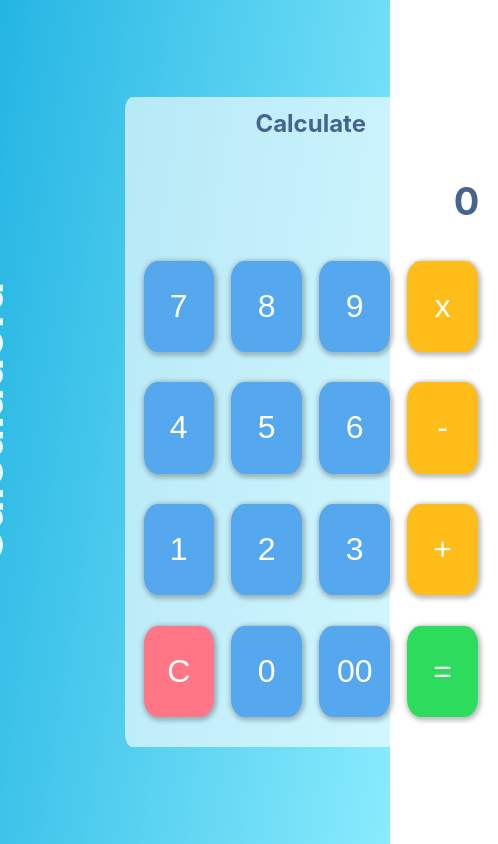
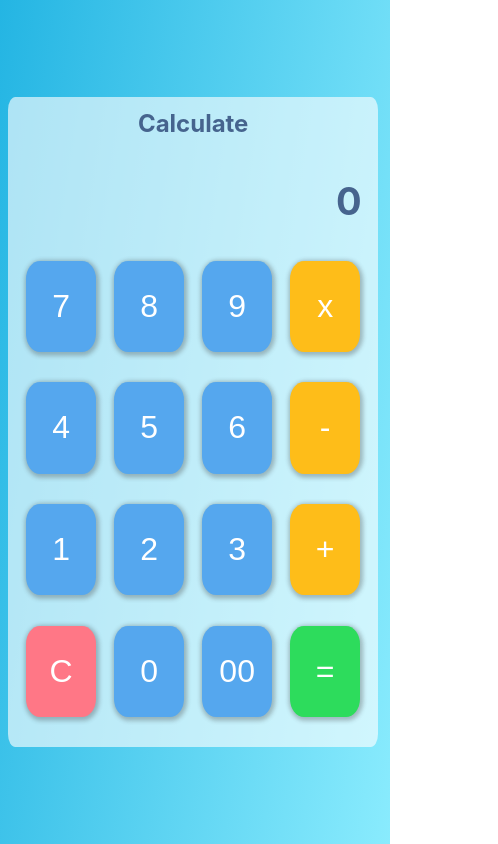
Before and after one commit to Diego-CB/Lab8_web, a React (Vite) app: page / in a window 390 px wide. Shown: the whole page, 498 px wide, since content can reach past the window. Built offline with nearby package versions, Linux system fonts and the light colour scheme.

Commit message:
Mocks para archivos scss

```diff
--- a/jest.config.js
+++ b/jest.config.js
@@ -1,6 +1,7 @@
 module.exports = {
   moduleNameMapper: {
-    '\\.css$': '<rootDir>/mocks/styleMock.js'
+    '\\.css$': '<rootDir>/mocks/styleMock.js',
+    '\\.scss$': '<rootDir>/mocks/styleMock.js'
   },
   testEnvironment: 'jsdom'
 }
--- a/src/styles/App.scss
+++ b/src/styles/App.scss
@@ -52,14 +52,19 @@ $end-gradient: rgba(9,214,252,0.4795051809786415);
 }
 
 @media (max-width: 716px) {
+  .App {
     .App-header {
+      background-color: red;
+
+      h1 {
         font-size: 0;
         width: 0;
         height: 0;
       }
+    }
 
-  .App-header, .main-content {
-    position: relative;
+    .main-content {
       right: 0;
     }
   }
+}
--- a/src/styles/Calculator.css
+++ b/src/styles/Calculator.css
@@ -3,7 +3,9 @@
   height: 95%;
   width: 450px;
   max-height: 650px;
+  max-height: 650px;
 
+    position: relative;
   background-color: rgba(255, 255, 255, 0.623);
   border-radius: 6%;
 
```
Lines whose indentation alone changed are shown as unchanged.
